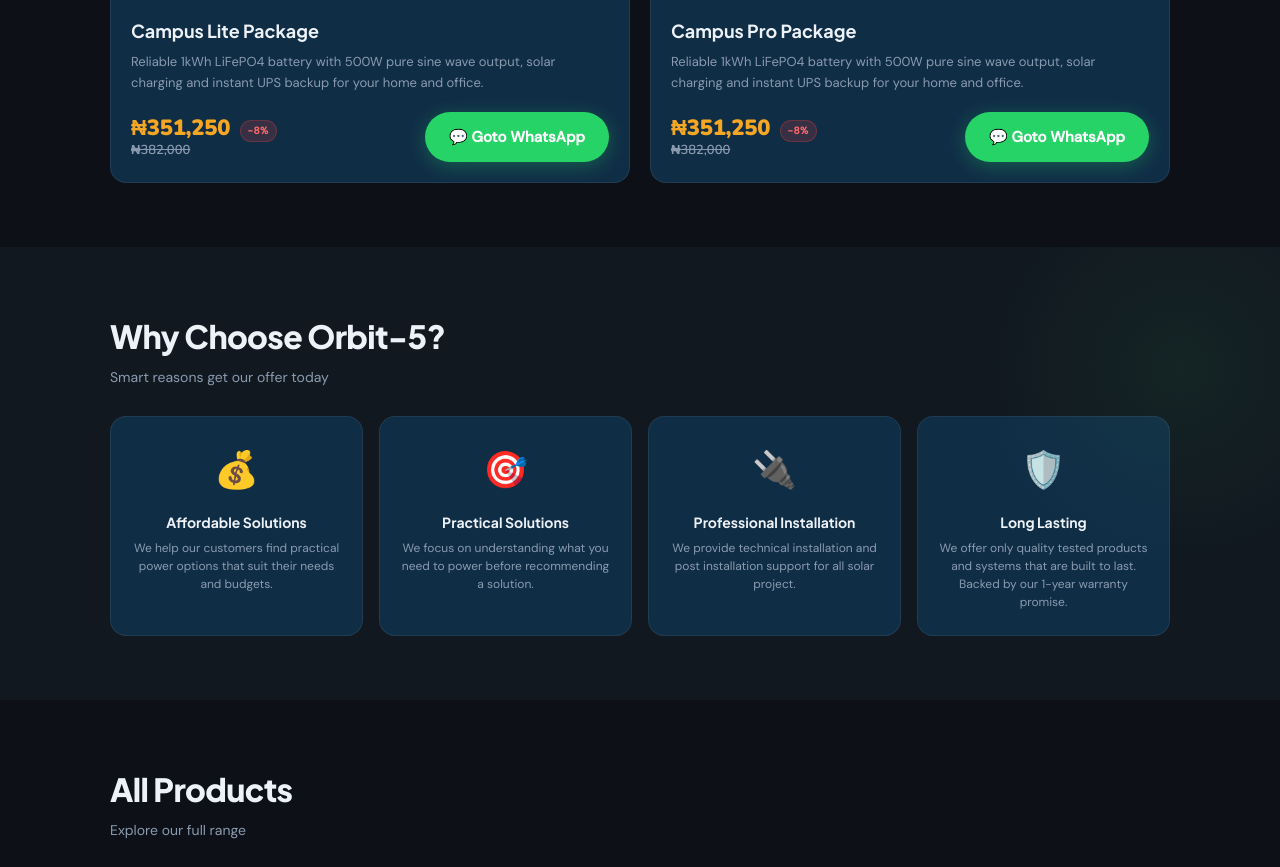
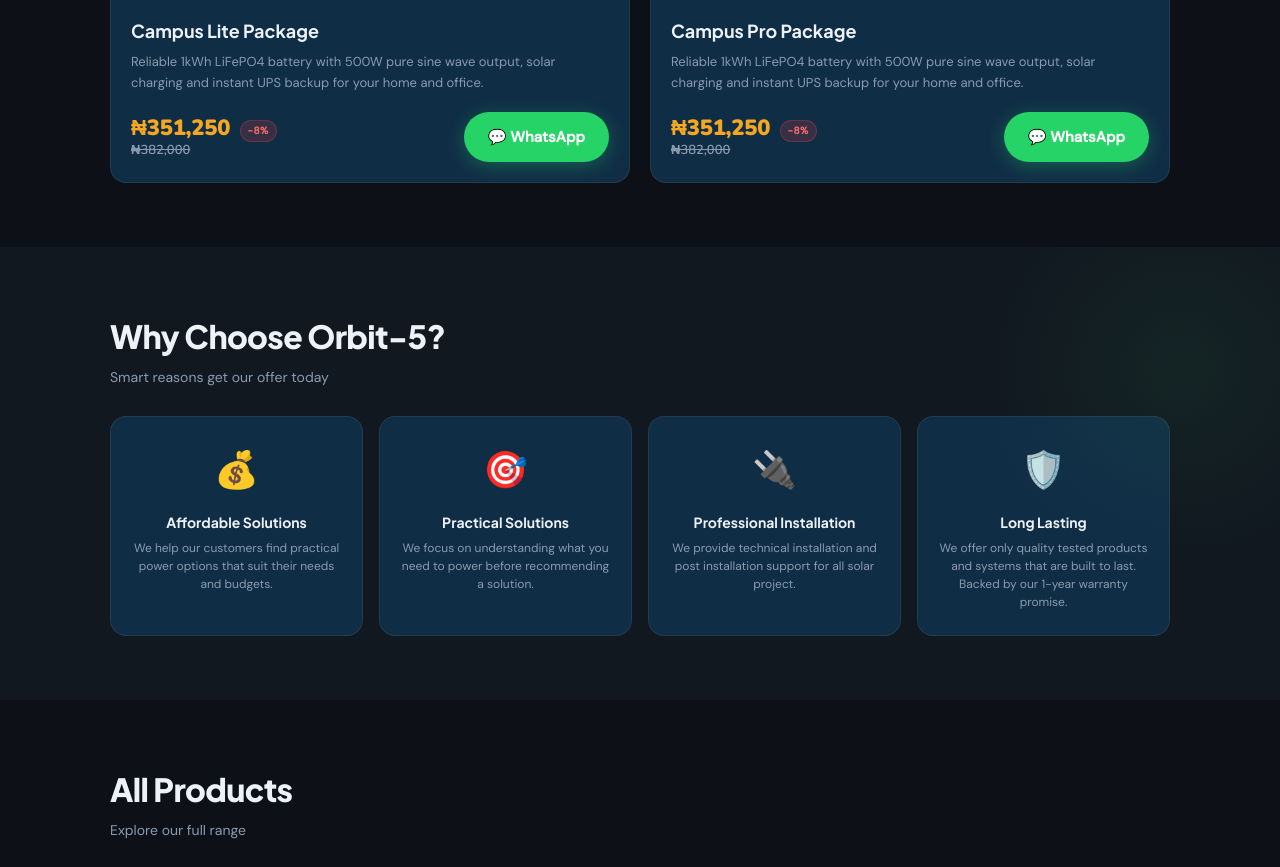
Before and after one commit to Godfather-cre8ive/Orbit-5-sample, a plain HTML site: page index.html in a window 1280 px wide. Shown: the part 1110-1977 px from the top of the page. Drawn offline with nearby package versions, Linux system fonts and the light colour scheme.

Commit message:
Update RFP WhatsApp Button

```diff
--- a/index.html
+++ b/index.html
@@ -1772,7 +1772,7 @@
             <div class="featured-footer">
               ${priceHTML(c.price, c.originalPrice)}
               <button class="btn-whatsapp" onclick="continueWhatsApp()">
-                💬 Goto WhatsApp
+                💬 WhatsApp
               </button>
             </div>
           </div>
```
